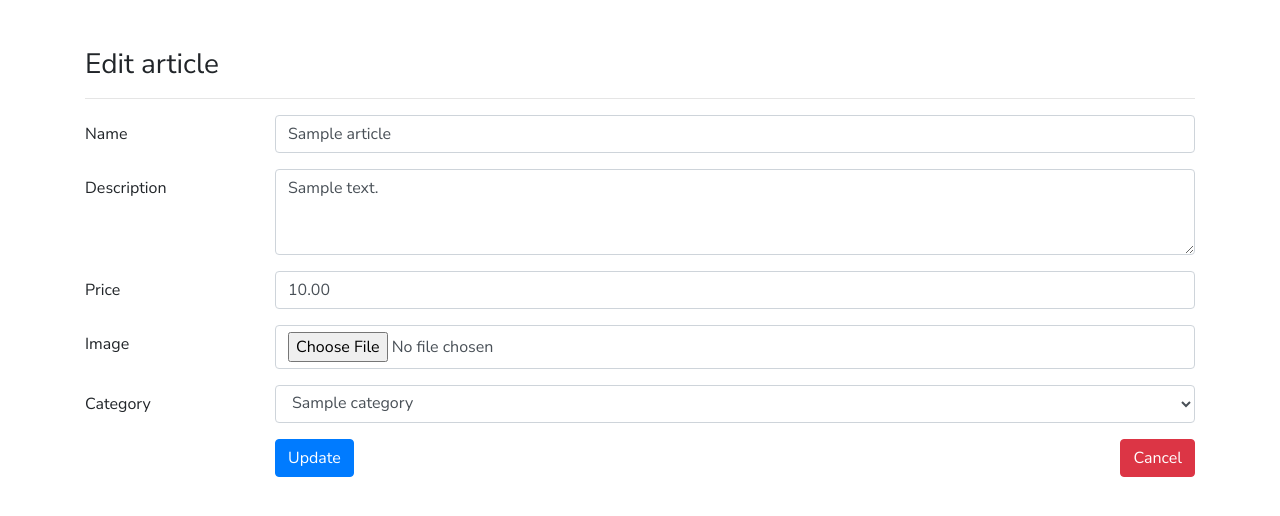
After one commit to danraftorres/simplecrud, a Django app: page /polls/article/1/edit in a window 1280 px wide. The commit adds this page. Shown: the top 516 px of the page. Run offline with Django 3.2, Linux system fonts and the light colour scheme; tables that the repository leaves empty hold one stand-in row (values such as "Sample post"); some libraries are stand-ins or nearby versions.

Commit message:
Testing models.Form y models.FormViews en Django

```diff
--- a/polls/models.py
+++ b/polls/models.py
@@ -1,14 +1,24 @@
+#https://medium.com/@a01208219/forms-de-django-857edcff9307
+#https://stackoverflow.com/questions/291945/how-do-i-filter-foreignkey-choices-in-a-django-modelform
+#https://samulinatri.com/blog/django-modelform-tutorial/
+
 from django.db import models
 
-# Create your models here.
 class Category(models.Model):
     name = models.CharField(max_length=150)
     description = models.TextField(null=True, blank=True)
+
+    def __str__(self):
+        return f'{self.id} - {self.name}'
 
 
 class Article(models.Model):
     name = models.CharField(max_length=150)
     description = models.TextField(null=True, blank=True)
-    quantity = models.IntegerField(default=0)
+    price = models.DecimalField(max_digits=8, decimal_places=2, default=0)
     image = models.ImageField(upload_to='uploads/')
-    category = models.ForeignKey(Category,default=None, on_delete=models.CASCADE, related_name='articles')
+    category = models.ForeignKey(
+        Category, on_delete=models.CASCADE, related_name='articles')
+
+    def __str__(self):
+        return self.name
--- a/polls/urls.py
+++ b/polls/urls.py
@@ -1,11 +1,13 @@
 from django.urls import path
 from polls import views
 
-app_name='polls'
+app_name = 'polls'
 
 urlpatterns = [
     # article
-    path('article/new/', views.article_new, name='article-new'),
-    path('article/list/', views.article_list, name='article-list'),
-
+    path('article/create/', views.article_create_view, name='article-create'),
+    path('article/', views.article_list_view, name='article-list'),
+    path('article/<int:id>/edit', views.article_edit_view, name='article-edit'),
+    path('article/<int:id>/delete', views.article_delete_view, name='article-delete'),
+    path('article/<int:id>/update', views.article_udpate_view, name='article-update'),
 ]
--- a/polls/views.py
+++ b/polls/views.py
@@ -1,49 +1,117 @@
-from django.shortcuts import redirect, render
-from django.urls import reverse, reverse_lazy
-from django.http import HttpResponse, HttpResponseRedirect
+from django.shortcuts import redirect, render, get_object_or_404
+from django.urls import reverse
+from django.http import HttpResponseRedirect
 from polls.models import Category, Article
+from polls.forms import ArticleForm, ArticleModelForm, CategoryForm, CategoryModelForm
 from django.contrib import messages
 
 # Create your views here.
-def article_new(request):
+
+
+def article_create_view(request):
 
     if request.method == 'POST':
-        try:
 
-            category = Category.objects.get(id=request.POST['category_id'])
+        form = ArticleForm(request.POST)
 
-            article = Article(name=request.POST['name'],
-                            description=request.POST['description'],
-                            quantity=request.POST['quantity'],
-                            image=request.FILES['image'],
-                            category=category)
+        if form.is_valid():
+            #form.save()
+            #print(form)
+            # try:
+            #     article = Article()
+            #     article.name = request.POST['name']
+            #     article.description = request.POST['description']
+            #     article.price = request.POST['price']
+
+            #     """Si contiene la imagen también la creamos"""
+            #     if len(request.FILES) != 0:
+            #         article.image = request.FILES['image']
+
+            #     category = Category.objects.get(id=request.POST['category_id'])
+            #     article.category = category
+
+            #     article.save()
+
+            #     messages.success(request, 'Has been saved successfully')
+            # except Exception as e:
+            #     print(e)
+            #     messages.error(request, 'An error has occurred')
+
+            return redirect('polls:article-create')
 
 
-            article.save()
+        # return HttpResponseRedirect(reverse('polls:article-new'))
+    else:
+        form = ArticleForm()
+        #categories = Category.objects.all()
 
-            messages.success(request, 'Has been saved successfully')
-        except Exception as e:
-            print(e)
-            messages.error(request, 'An error has occurred')
-
-        return redirect('polls:article-new')
-        #return HttpResponseRedirect(reverse('polls:article-new'))
-    else:
-        categories = Category.objects.all()
-
-        context = {
-            'categories': categories
-        }
-
-        return render(request, 'polls/article/create.html', context)
+        # context = {
+        #     'form': form,
+        #     #'categories': categories
+        # }
 
 
-def article_list(request):
+    print(form)
+    return render(request, 'polls/articles/create.html', {'form': form})
 
-    articles = Article.objects.all()
+
+def article_list_view(request):
+
+    articles = Article.objects.all().order_by('id')
 
     context = {
         'articles': articles
     }
 
-    return render(request, 'polls/article/list.html', context)
+    return render(request, 'polls/articles/list.html', context)
+
+
+def article_edit_view(request, id):
+
+    article = get_object_or_404(Article, id=id)
+    categories = Category.objects.all()
+
+    context = {'article': article, 'categories': categories}
+
+    return render(request, 'polls/articles/edit.html', context)
+
+
+def article_udpate_view(request, id):
+
+    if request.method == 'POST':
+
+        try:
+            article = Article.objects.get(id=id)
+            article.name = request.POST['name']
+            article.description = request.POST['description']
+            article.price = request.POST['price']
+
+            """Si contiene la imagen también la actualizamos"""
+            if len(request.FILES) != 0:
+                article.image = request.FILES['image']
+
+            category = Category.objects.get(id=request.POST['category_id'])
+            article.category = category
+
+            article.save()
+
+            messages.success(request, 'Has been updated successfully')
+
+            return redirect('polls:article-list')
+        except Exception as e:
+            print(e)
+            messages.error(request, 'An error has ocurred')
+
+            return redirect('polls:article-edit', id=article.id)
+
+    else:
+        return render(request, 'polls/articles/edit.html')
+
+
+def article_delete_view(request, id):
+
+    article = get_object_or_404(Article, id=id)
+
+    context = {'article': article}
+
+    return render(request, 'polls/articles/delete.html', context)
--- a/templates/base.html
+++ b/templates/base.html
@@ -10,7 +10,7 @@
             crossorigin="anonymous"
         />
         <link href="https://fonts.googleapis.com/css2?family=Nunito+Sans:wght@200;300;400&display=swap" rel="stylesheet">
-        <link rel="stylesheet" href="{% static 'css/main.css' %}" />
+        {% comment %} <link rel="stylesheet" href="{% static 'css/main.css' %}" /> {% endcomment %}
         <link
             rel="stylesheet"
             href="https://use.fontawesome.com/releases/v5.13.0/css/all.css"
--- /dev/null
+++ b/templates/polls/articles/edit.html
@@ -0,0 +1,74 @@
+{% extends 'base.html' %} {% block content %}
+
+<h3>Edit article</h3>
+<hr />
+<form
+    action="{% url 'polls:article-update' article.id %}"
+    method="post"
+    enctype="multipart/form-data"
+>
+    {% csrf_token %}
+    <div class="form-group row">
+        <label for="name" class="col-sm-2 col-form-label">Name</label>
+        <div class="col-sm-10">
+            <input
+                type="text"
+                class="form-control"
+                name="name"
+                value="{{ article.name }}"
+            />
+        </div>
+    </div>
+    <div class="form-group row">
+        <label for="description" class="col-sm-2 col-form-label"
+            >Description</label
+        >
+        <div class="col-sm-10">
+            <textarea rows="3" cols="3" class="form-control" name="description">{{ article.description }}</textarea>
+        </div>
+    </div>
+    <div class="form-group row">
+        <label for="price" class="col-sm-2 col-form-label">Price</label>
+        <div class="col-sm-10">
+            <input
+                type="number"
+                class="form-control"
+                name="price"
+                value="{{ article.price }}"
+                step="0.01"
+            />
+        </div>
+    </div>
+    <div class="form-group row">
+        <label for="image" class="col-sm-2 col-form-label">Image</label>
+        <div class="col-sm-10">
+            <input type="file" class="form-control" name="image" />
+        </div>
+    </div>
+    <div class="form-group row">
+        <label for="category" class="col-sm-2 col-form-label">Category</label>
+        <div class="col-sm-10">
+            <select class="form-control" name="category_id">
+                {% for category in categories %}
+                    <option value="{{ category.id }}" {% if category.id == article.category.id %} selected {% endif %}>
+                        {{ category.name }}
+                    </option>
+                {% endfor %}
+            </select>
+        </div>
+    </div>
+    <div class="form-group row">
+        <div class="col-sm-4 offset-sm-2">
+            <button type="submit" class="btn btn-primary">
+                Update
+            </button>
+        </div>
+        <div class="col-sm-6 text-right">
+            <a href="{% url 'polls:article-list' %}" class="btn btn-danger">
+                Cancel
+            </a>
+        </div>
+    </div>
+</form>
+
+{% endblock %}
```
Also changed, not shown: polls/forms.py (added, +52 -0 lines), templates/polls/articles/create.html (added, +91 -0 lines), templates/polls/articles/delete.html (added, +10 -0 lines), templates/polls/articles/list.html (renamed from templates/polls/article/list.html, +31 -5 lines), templates/polls/categories/create.html (renamed from templates/polls/article/create.html, +38 -10 lines), media/uploads/diagrama_de_clases_DF9NON8.jpg (added), media/uploads/entidad-relacion.png (added), media/uploads/mvcpattern_UVldQTq.png (added), media/uploads/mvcpattern_wZc6WJ7.png (added), polls/migrations/0002_auto_20200516_2340.py (added), polls/migrations/0003_auto_20200516_2341.py (added).
